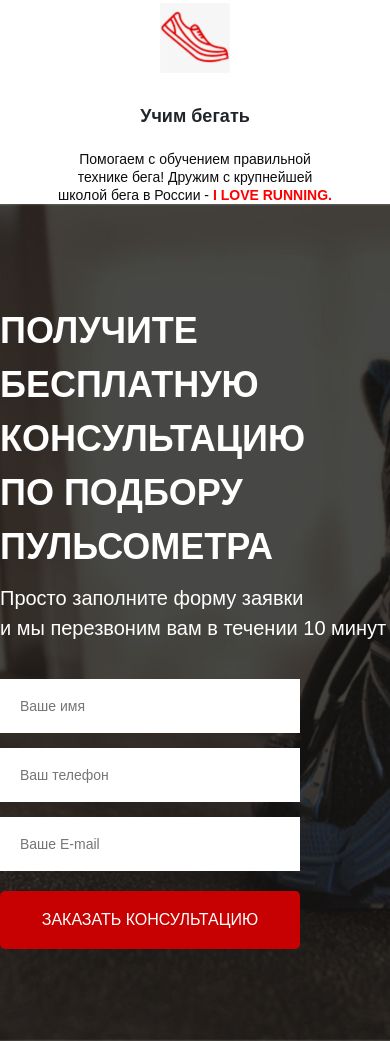
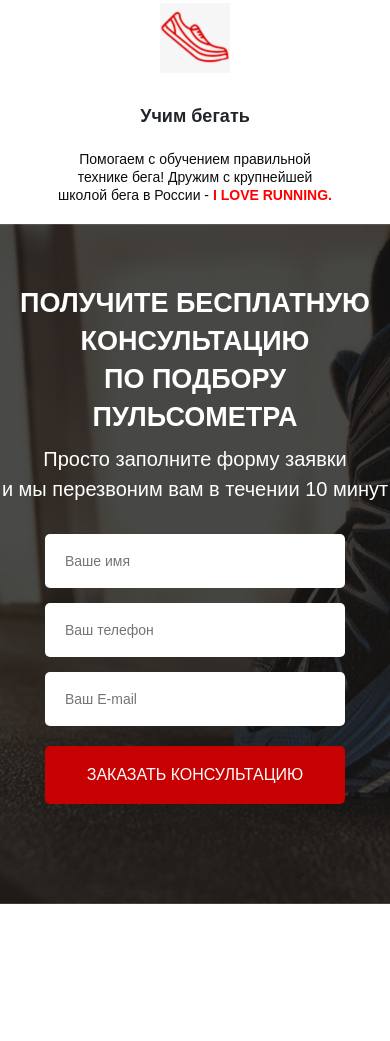
Before and after one commit to RomanTischenko/pulse, a website: page src/index.html in a window 390 px wide. Shown: the part 1070-2111 px from the top of the page. After the commit the page ends 1974 px from the top, so only its background shows below. Drawn offline with Linux system fonts and the light colour scheme.

Commit message:
work consultation block

```diff
--- a/src/index.html
+++ b/src/index.html
@@ -95,10 +95,9 @@
             <form class="feed-form" action="#">
                 <input name="name" required placeholder="Ваше имя" type="text">
                 <input name="phone" required placeholder="Ваш телефон" type="number">
-                <input name="email" required placeholder="Ваше E-mail " type="email">
+                <input name="email" required placeholder="Ваш E-mail" type="email">
 
                 <button class="button button_submit">заказать кОНСУЛЬТАЦИЮ</button>
-
             </form>
         </div>
     </div>
--- a/src/sass/blocks/_consultation.scss
+++ b/src/sass/blocks/_consultation.scss
@@ -11,7 +11,7 @@
         text-transform: uppercase;
     }
     &__descr {
-        margin-top: 9px;
+        margin-top: 8px;
         color: rgba(255, 255, 255, 1);
         font-size: 20px;
         font-weight: 500;
--- a/src/sass/blocks/_forms.scss
+++ b/src/sass/blocks/_forms.scss
@@ -6,6 +6,7 @@
     input {
         height: 54px;
         background: rgba(255, 255, 255, 1);
+        border-radius: 5px;
         margin-bottom: 15px;
         border: none;
         padding: 0 20px;
--- a/src/sass/blocks/_media.scss
+++ b/src/sass/blocks/_media.scss
@@ -15,6 +15,9 @@
     }
     .advantages {
         padding: 0 20px;
+    }
+    .consultation {
+        margin-top: 20px;
     }
 }
 @media (max-width: 768px) {
@@ -41,6 +44,19 @@
                 margin-bottom: 0;
             }
         }
+    }
+    .consultation {
+        padding: 60px 0 92px 0;
+        &__descr {
+            text-align: center;
+        }
+        &__header {
+            text-align: center;
+        }
+    }
+    .feed-form {
+        margin: 0 auto;
+        margin-top: 30px;
     }
 }
 @media (max-width: 576px) {
@@ -136,4 +152,12 @@
             }
         }
     }
+    .consultation {
+        &__header {
+            font-size: 27px;
+            line-height: 38px;
+        }
+    }
+
+
 }
--- a/src/sass/style.scss
+++ b/src/sass/style.scss
@@ -13,6 +13,6 @@
 @import 'blocks/header.scss';
 @import 'blocks/buttons.scss';
 @import 'blocks/advantages.scss';
-@import 'blocks/media.scss';
 @import 'blocks/consultation.scss';
 @import 'blocks/forms.scss';
+@import 'blocks/media.scss';
```
Also changed, not shown: src/css/style.min.css.
